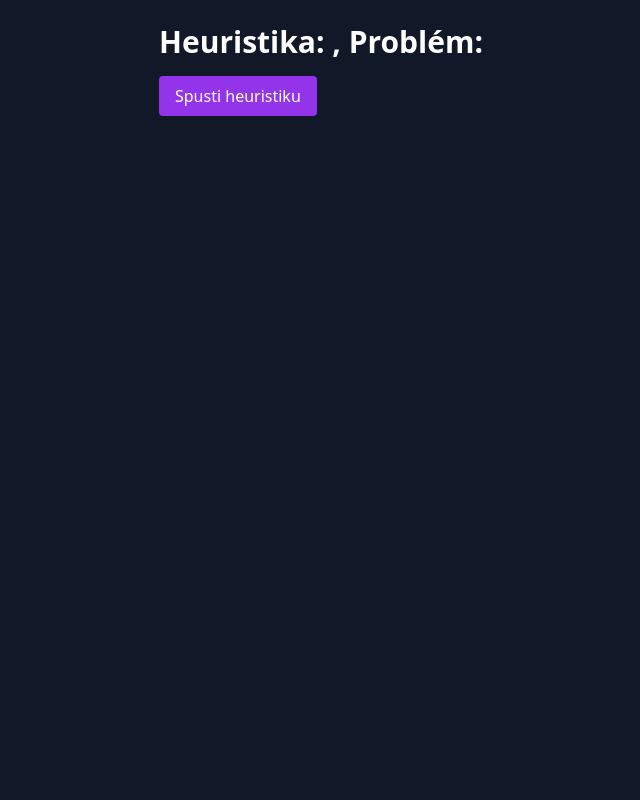
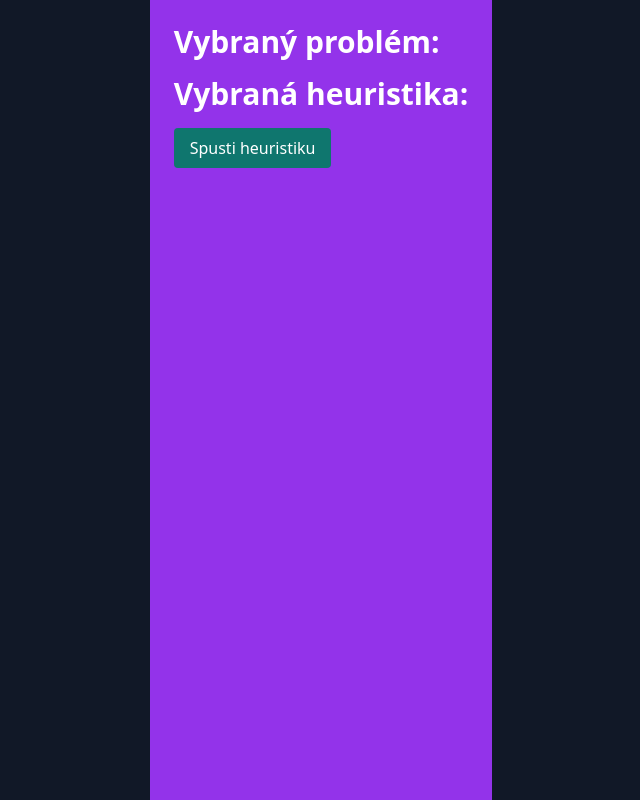
Before and after one commit to marek311/heuristics, a React (Create React App) app: page /visualization in a window 1280 px wide. Shown: the whole page, without its empty margins (319-959 px from the left). Built offline with nearby package versions, Linux system fonts and the light colour scheme.

Commit message:
refactor + styling

```diff
--- a/src/InputReader.js
+++ b/src/InputReader.js
@@ -43,10 +43,15 @@ function VisualizationPage() {
     };
 
     return (
-        <div className="min-h-screen bg-gray-900 text-white p-6">
-            <h1 className="text-3xl font-bold mb-4">Heuristika: {heuristic}, Problém: {problem}</h1>
+        <div className="min-h-screen text-white p-6 bg-purple-600">
+            <h2 className="text-3xl font-bold mb-4">
+                Vybraný problém: {problem}
+            </h2>
+            <h2 className="text-3xl font-bold mb-4">
+                Vybraná heuristika: {heuristic}
+            </h2>
             {renderInputs()}
-            <button className="px-4 py-2 bg-purple-600 rounded hover:bg-purple-700">
+            <button className="px-4 py-2 bg-teal-700 rounded hover:bg-purple-700">
                 Spusti heuristiku
             </button>
         </div>
--- a/src/Selector.js
+++ b/src/Selector.js
@@ -19,16 +19,16 @@ function Selector() {
     const [selectedProblem, setSelectedProblem] = useState(problems[0].id);
     const navigate = useNavigate();
 
-    const handleSubmit = () => {
-        navigate(`/visualization?heuristic=${selectedHeuristic}&problem=${selectedProblem}`);
-    };
-
     const handleHeuristicChange = (event) => {
         setSelectedHeuristic(event.target.value);
     };
 
     const handleProblemChange = (event) => {
         setSelectedProblem(event.target.value);
+    };
+
+    const handleSubmit = () => {
+        navigate(`/visualization?heuristic=${selectedHeuristic}&problem=${selectedProblem}`);
     };
 
     return (
@@ -64,11 +64,6 @@ function Selector() {
                     ))}
                 </select>
             </label>
-            {selectedHeuristic && selectedProblem && (
-                <p className="mt-4 text-lg text-white">
-                    Vybraná heuristika: {selectedHeuristic}, Vybraný problém: {selectedProblem}
-                </p>
-            )}
             <button className="mt-4 px-4 py-2 bg-teal-600 text-white rounded hover:bg-teal-700 focus:outline-none focus:ring-2 focus:ring-teal-500"
                     onClick={handleSubmit}>
                 Potvrď
```
